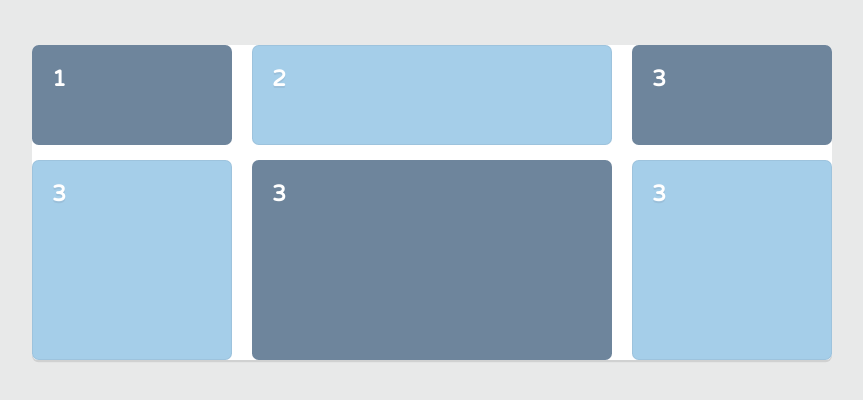
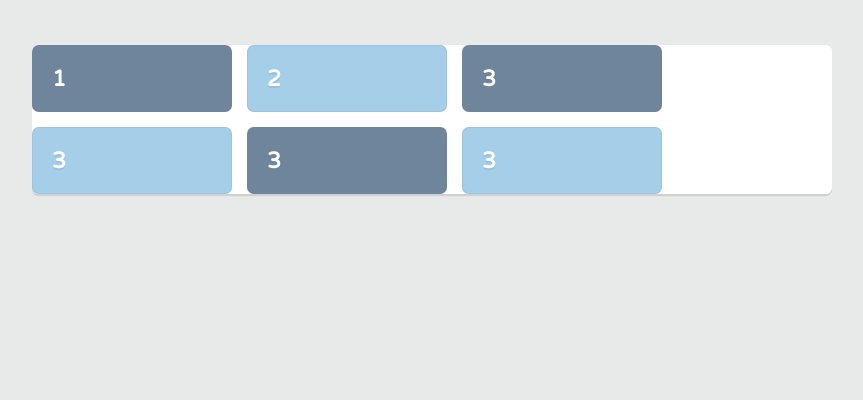
Before and after one commit to aalsaedi265/CSS-Layout-and-grid, a plain HTML site: page computerScreen/index.html in a window 1280 px wide. Shown: the whole page, without its empty margins (208-1071 px from the left). Drawn offline with Linux system fonts and the light colour scheme.

Commit message:
autofill

```diff
--- a/computerScreen/grid.css
+++ b/computerScreen/grid.css
@@ -4,9 +4,11 @@
 {
 max-width: 800px;
   display:grid;
-  grid-template-columns: 200px auto 200px;
-  grid-template-rows: 100px 200px;
-  grid-column-gap: 20px;
-
-  grid-row-gap:15px;
+  /*fr meand faction fraction of the image makes it responsive */
+  /* 1 fr will make only one, 1 fr 1 fr will make two through out*/
+  grid-template-columns: repeat(auto-fill,200px);
+  grid-template-rows: repeat(2,2fr);
+  /* grid-column-gap: 20px; */
+  /* grid-row-gap: 20px; */
+  grid-gap:15px;
 }
```
